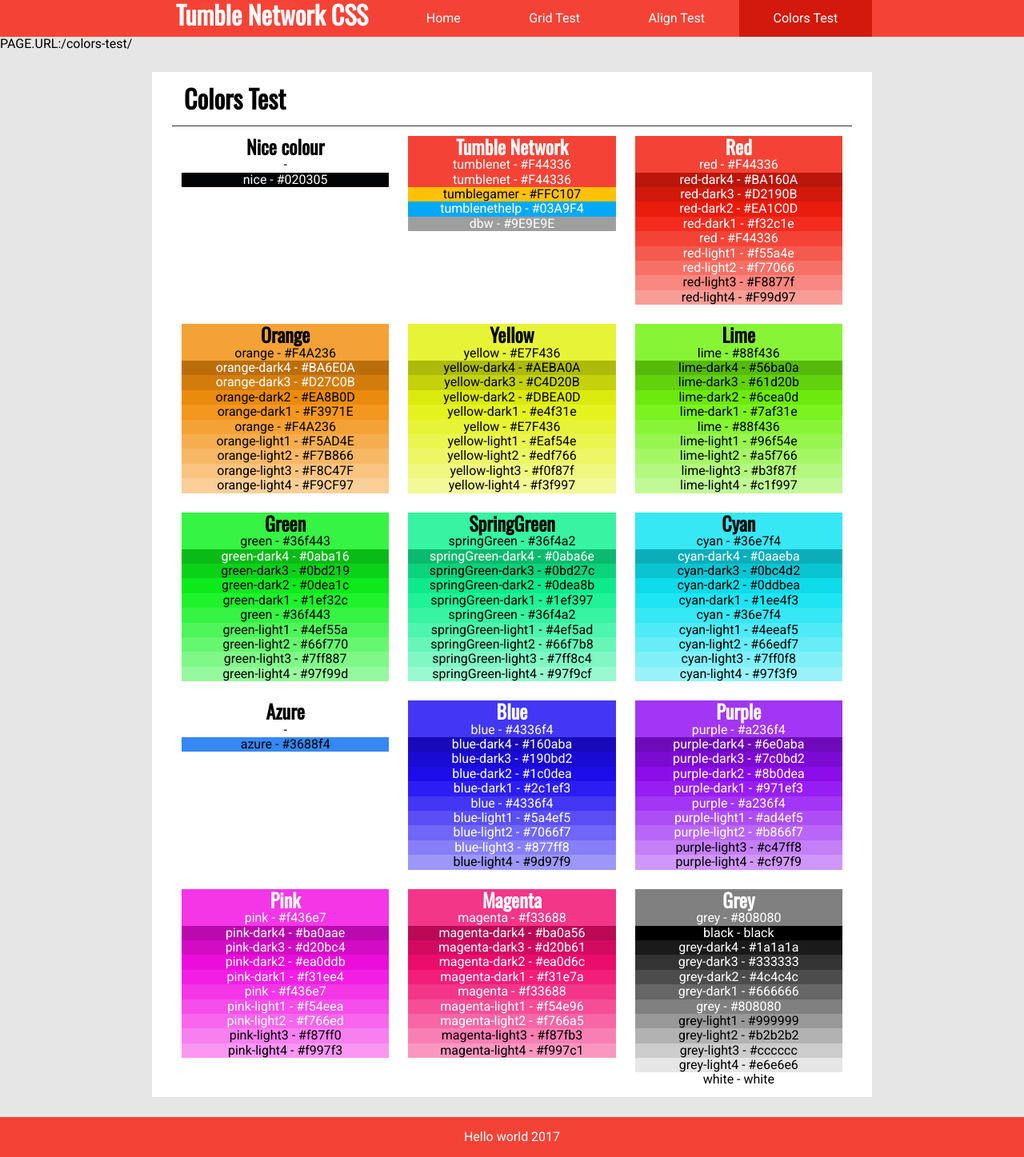
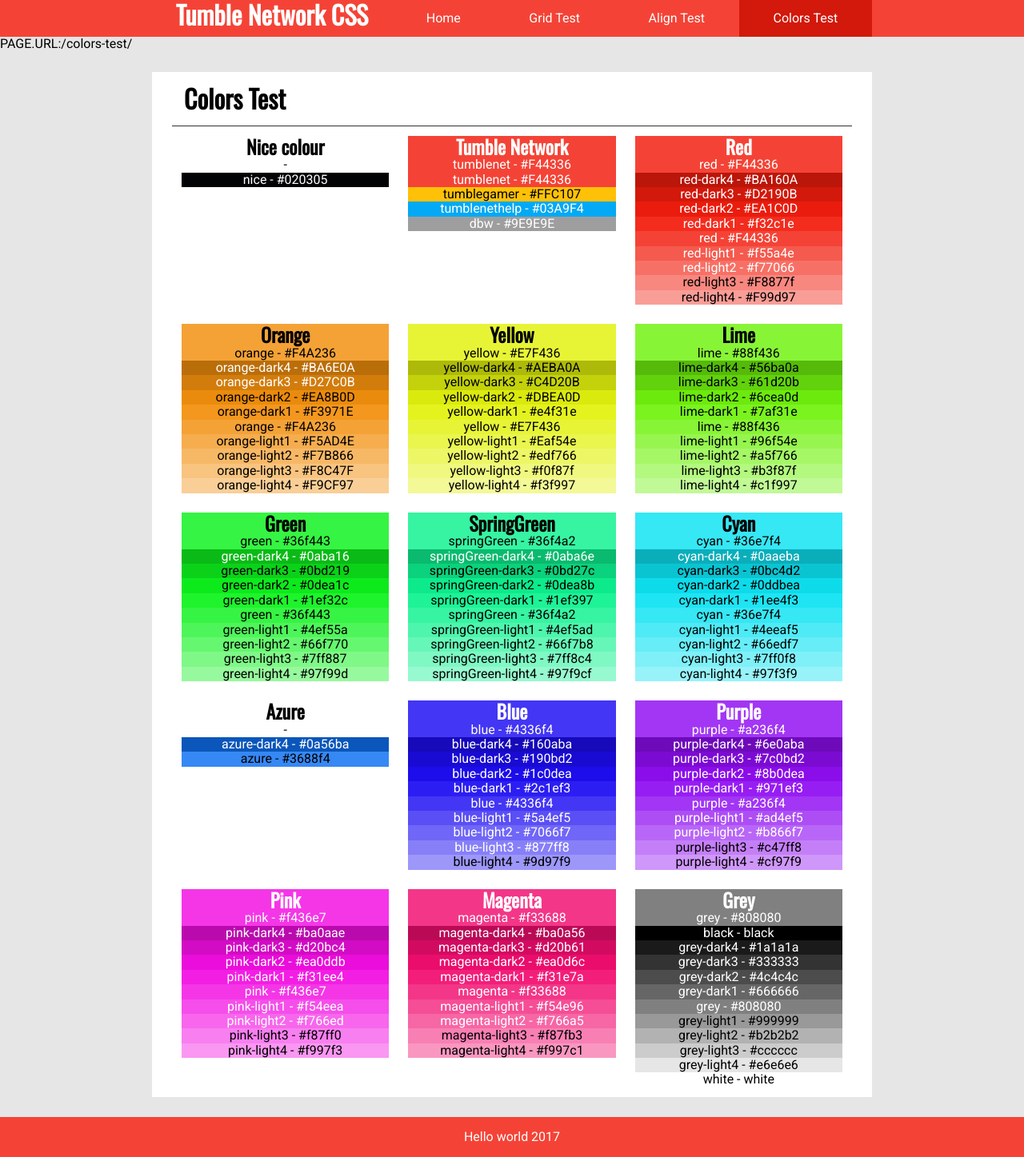
Before and after one commit to tumblenet/tumblenet-css, a Jekyll site: the page built from colors-test.html, in a window 1280 px wide. Shown: the whole page at 80% size. Built offline with Jekyll 4.4.1, drawn with Linux system fonts in a browser that asks for light colours.

Commit message:
added azure-dark4

```diff
--- a/_data/css.yml
+++ b/_data/css.yml
@@ -192,6 +192,9 @@
 - name: Azure
   main: 4
   colors:
+  - name: azure-dark4
+    value: "#0a56ba"
+    dark: true
   - name: azure
     value: "#3688f4"
 - name: Blue
```
